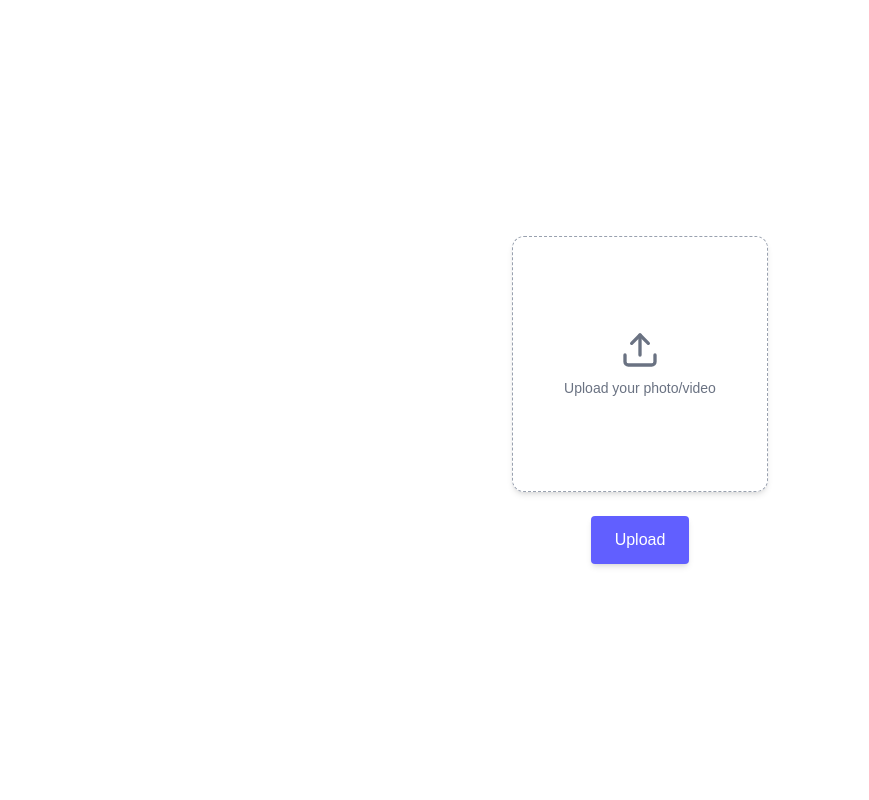
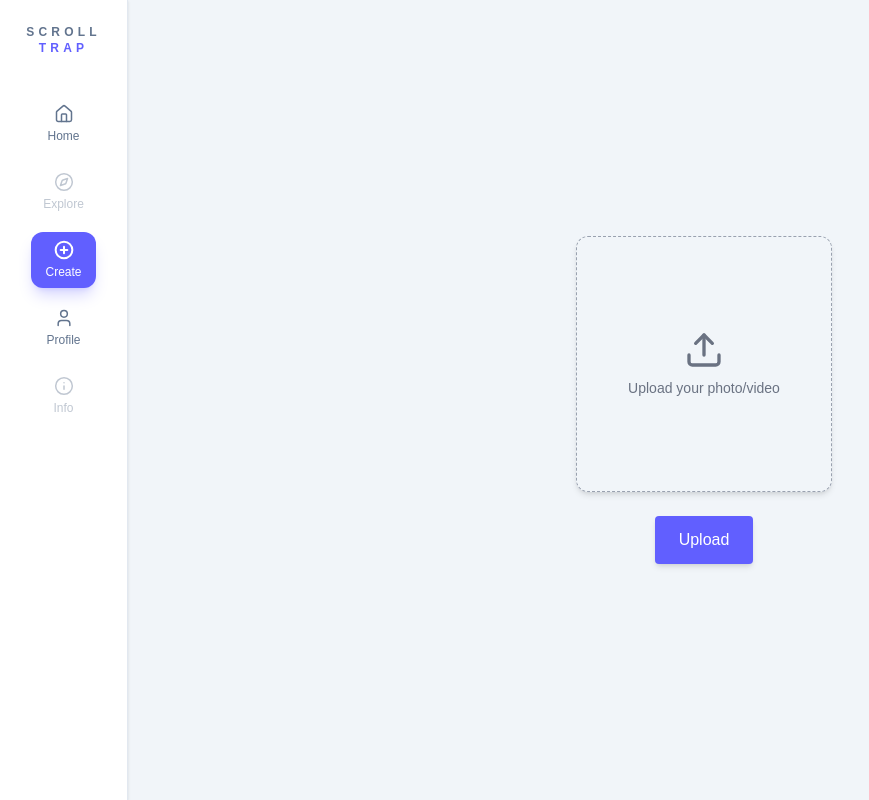
Before and after one commit to MOCEVN/Scrolltrap, a Next.js app: page /create in a window 1280 px wide. Shown: the whole page, without its empty margins (0-869 px from the left). Built offline with nearby package versions, Linux system fonts and the light colour scheme.

Commit message:
Sidebar toegevoegd

```diff
--- a/app/create/page.tsx
+++ b/app/create/page.tsx
@@ -1,5 +1,7 @@
 "use client";
 
+
+import Sidebar from "@/components/sidebar";
 import { Upload } from "lucide-react";
 import { useRef, useState } from "react";
 
@@ -40,7 +42,11 @@ export default function Create() {
   };
 
   return (
-    <div className="flex flex-col items-center justify-center min-h-screen gap-6 p-4">
+           <div className="flex min-h-screen bg-slate-100 text-slate-900">
+               {/* Sidebar component */}
+               <Sidebar />
+                <div className="flex-1 flex flex-col">
+    <main className="flex flex-col items-center justify-center min-h-screen gap-6 p-4">
       <div
         onClick={() => fileInputRef.current?.click()}
         className="w-64 h-64 rounded-xl shadow-md border border-dashed border-gray-400 flex flex-col items-center justify-center text-gray-500 cursor-pointer overflow-hidden"
@@ -92,6 +98,8 @@ export default function Create() {
       >
         Upload
       </button>
+      </main>
+    </div>
     </div>
   );
 }
--- a/components/sidebar.tsx
+++ b/components/sidebar.tsx
@@ -16,7 +16,7 @@ const NAV_ITEMS: Array<{
 }> = [
   { key: 'home', label: 'Home', icon: HomeIcon, isReady: true, href: '/' },
   { key: 'explore', label: 'Explore', icon: Compass, isReady: false, href: '/explore' },
-  { key: 'create', label: 'Create', icon: PlusCircle, isReady: false, href: '/create' },
+  { key: 'create', label: 'Create', icon: PlusCircle, isReady: true, href: '/create' },
   { key: 'profile', label: 'Profile', icon: User, isReady: true, href: '/profile' },
   { key: 'info', label: 'Info', icon: Info, isReady: false, href: '/info' },
 ];
```
